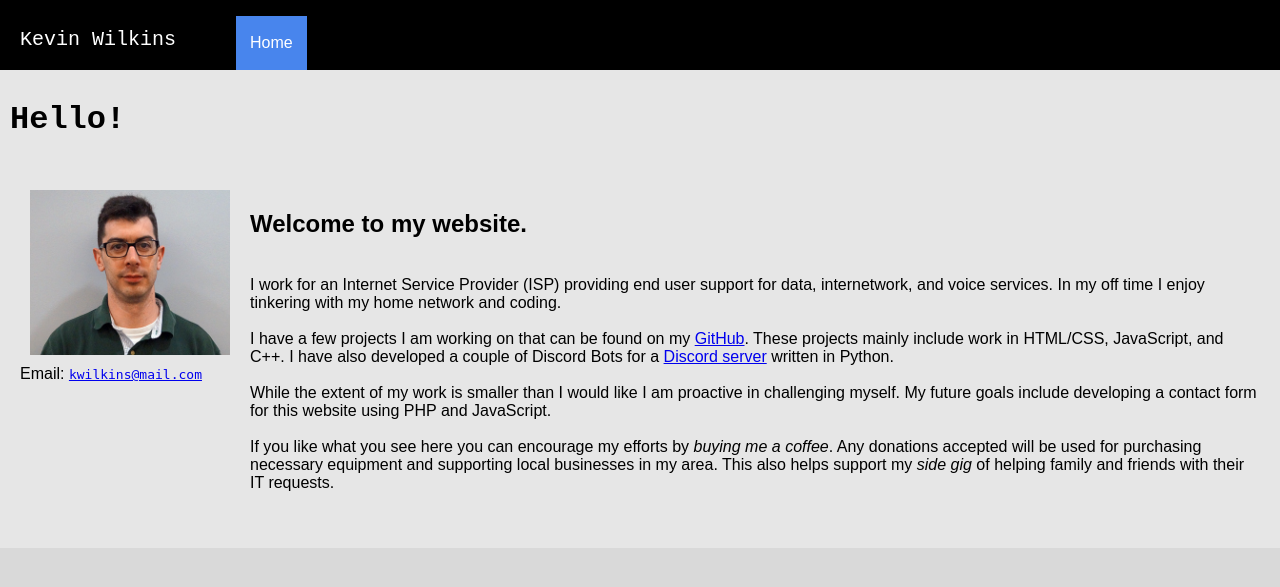
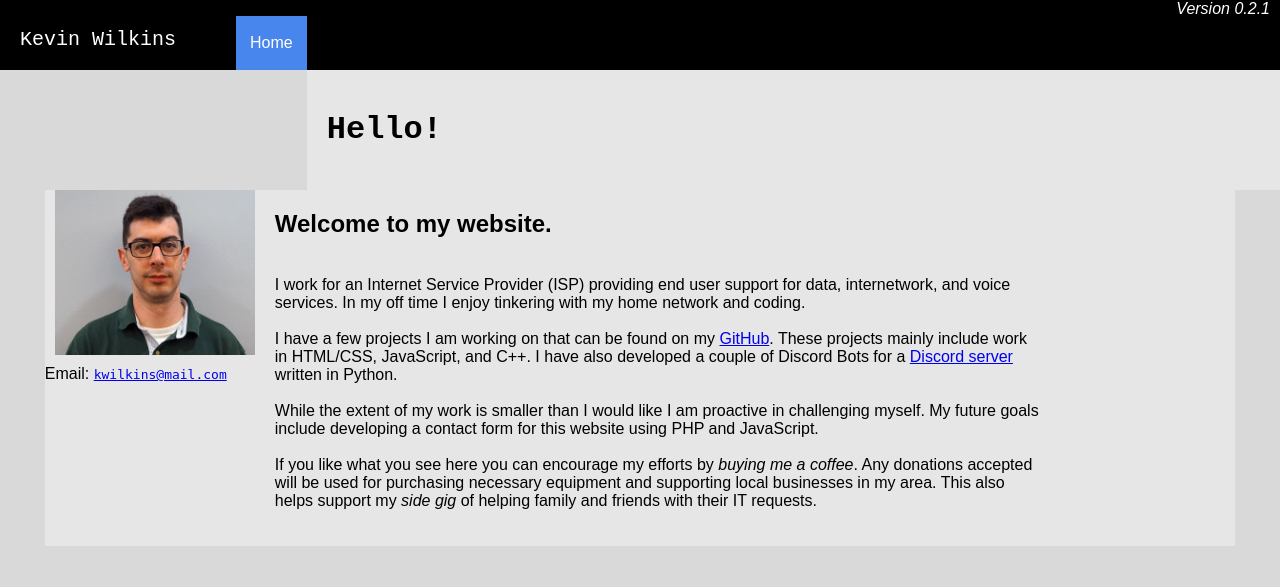
Before and after one commit to kawilkins/KevinWilkins, a PHP site: page / in a window 1280 px wide. Shown: the top 587 px of the page. Run offline with PHP 8.4, Linux system fonts and the light colour scheme.

Commit message:
Edited CSS style sheets. Added version in navigation.

```diff
--- a/index.html
+++ b/index.html
@@ -21,6 +21,10 @@
         <ul>
             <li><a class="active" href="index.html">Home</a></li>
         </ul>
+
+        <div class="SiteVersion">
+            <i><font color=white>Version 0.2.1</font></i>
+        </div>
     </nav>
 
     <!--Content-->
@@ -39,7 +43,7 @@
         </p>
         </div>
 
-        <div>
+        <div style="max-width: 80%;">
             <h2 style="font-family: Arial, Helvetica, sans-serif;">
                 Welcome to my website.
             </h2>
--- a/stylesheets/global.css
+++ b/stylesheets/global.css
@@ -5,6 +5,7 @@ body {
     background-color: #D9D9D9;
     justify-content: center;
     margin: auto;
+    width: auto;
     clear: both;
 }
 
@@ -12,8 +13,11 @@ body {
 
 .content {
     padding: 10px;
+    align-content: center;
     margin: auto;
+    max-width: 90%;
     background-color: #E6E6E6;
+    padding: 20px;
     font-family: Arial, Helvetica, sans-serif;
 }
 
@@ -21,8 +25,9 @@ body {
     display: grid;
     grid-gap: 10px;
     grid-template-columns: auto auto;
+    max-width: 93%;
+    margin: auto;
     background-color: #E6E6E6;
-    padding: 20px;
     align-content: center;
 }
 
@@ -38,3 +43,9 @@ body {
 .BuyMeCoffee {
     float: left;
 }
+
+/* Website Version */
+.SiteVersion {
+    text-align: right;
+    padding-right: 10px;
+}
--- a/stylesheets/navigation.css
+++ b/stylesheets/navigation.css
@@ -4,8 +4,8 @@ nav {
     height: 70px;
     background-color: #000000;
     padding-top: 0px;
-    overflow: auto;
     clear: both;
+    margin: auto;
 }
 
 nav p {
@@ -14,12 +14,11 @@ nav p {
     font-size: 20px;
     line-height: 40px;
     float: left;
-    padding: 0px 20px
+    padding: 0px 20px;
 }
 
 nav ul {
     float: left;
-    border-radius: 25px;
 }
 
 nav ul li {
@@ -27,6 +26,7 @@ nav ul li {
     float: left;
     list-style: none;
     position: relative;
+    border-radius: 25px;
 }
 
 nav ul li a {
```
